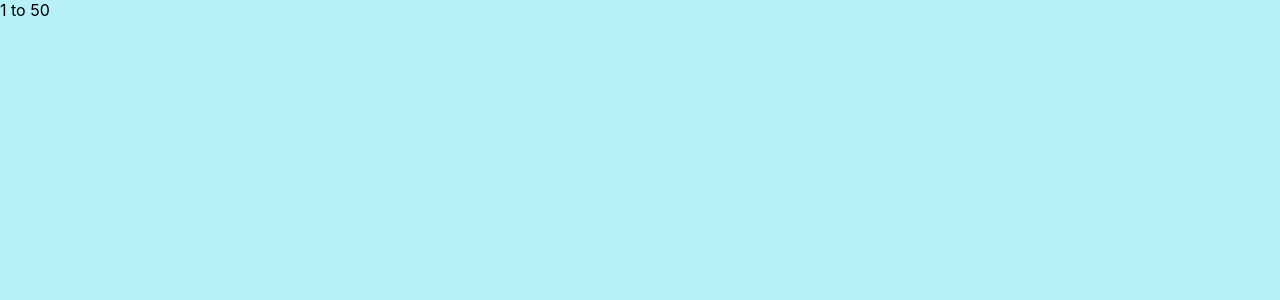
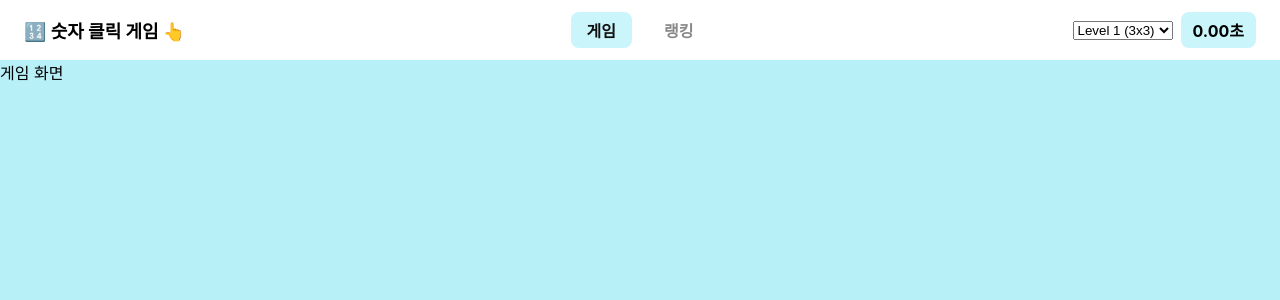
Before and after one commit to 39-play-sopt-web/ParkSiEun, a React (Vite) app in the folder Week2/Homework/1to50/: page / in a window 1280 px wide. Shown: the top 300 px of the page. Built offline with nearby package versions, Linux system fonts and the light colour scheme.

Commit message:
feat: 헤더 및 게임/랭킹 탭 전환 구현

```diff
--- a/Week2/Homework/1to50/src/App.jsx
+++ b/Week2/Homework/1to50/src/App.jsx
@@ -1,3 +1,17 @@
+import { useState } from 'react';
+import Header from './components/Header/Header';
+import Game from './components/Game/Game';
+import Ranking from './components/Ranking/Ranking';
+
 export default function App() {
-  return <div>1 to 50</div>;
+  const [tab, setTab] = useState('game');
+
+  return (
+    <>
+      <Header tab={tab} onTabChange={setTab} />
+      <main>
+        {tab === 'game' ? <Game /> : <Ranking />}
+      </main>
+    </>
+  );
 }
--- /dev/null
+++ b/Week2/Homework/1to50/src/components/Game/Game.jsx
@@ -0,0 +1,5 @@
+const Game = () => {
+    return <div>게임 화면</div>;
+}
+
+export default Game;
--- /dev/null
+++ b/Week2/Homework/1to50/src/components/Header/Header.jsx
@@ -0,0 +1,33 @@
+import { Wrapper, TabButton, Right, Timer } from './Header.styles';
+
+const Header = ({ tab, onTabChange }) => {
+    return (
+        <Wrapper>
+            <h1>🔢 숫자 클릭 게임 👆</h1>
+
+            <div>
+                <TabButton $active={tab === 'game'} onClick={() => onTabChange('game')}>
+                    게임
+                </TabButton>
+                <TabButton $active={tab === 'ranking'} onClick={() => onTabChange('ranking')}>
+                    랭킹
+                </TabButton>
+            </div>
+
+            <Right>
+                {tab === 'game' && (
+                    <>
+                        <select>
+                            <option>Level 1 (3x3)</option>
+                            <option>Level 2 (4x4)</option>
+                            <option>Level 3 (5x5)</option>
+                        </select>
+                        <Timer>0.00초</Timer>
+                    </>
+                )}
+            </Right>
+        </Wrapper>
+    );
+};
+
+export default Header;
--- /dev/null
+++ b/Week2/Homework/1to50/src/components/Header/Header.styles.js
@@ -0,0 +1,36 @@
+import styled from '@emotion/styled';
+
+export const Wrapper = styled.header`
+display: grid;
+grid-template-columns: 1fr auto 1fr;
+align-items: center;
+padding: 12px 24px;
+background: white;
+
+h1 {
+    font-size: 18px;
+  }
+`;
+
+export const TabButton = styled.button`
+padding: 6px 16px;
+border-radius: 8px;
+font-weight: 600;
+margin: 0 8px;
+color: ${({ $active }) => ($active ? '#111' : '#888')};
+background: ${({ $active }) => ($active ? '#c9f5fb' : 'transparent')};
+`;
+
+export const Right = styled.div`
+justify-self: end;
+display: flex;
+align-items: center;
+gap: 8px;
+`;
+
+export const Timer = styled.span`
+padding: 6px 12px;
+border-radius: 8px;
+font-weight: 700;
+background: #c9f5fb;
+`;
--- /dev/null
+++ b/Week2/Homework/1to50/src/components/Ranking/Ranking.jsx
@@ -0,0 +1,5 @@
+const Ranking = () => {
+    return <div>랭킹 화면</div>;
+}
+
+export default Ranking;
```
